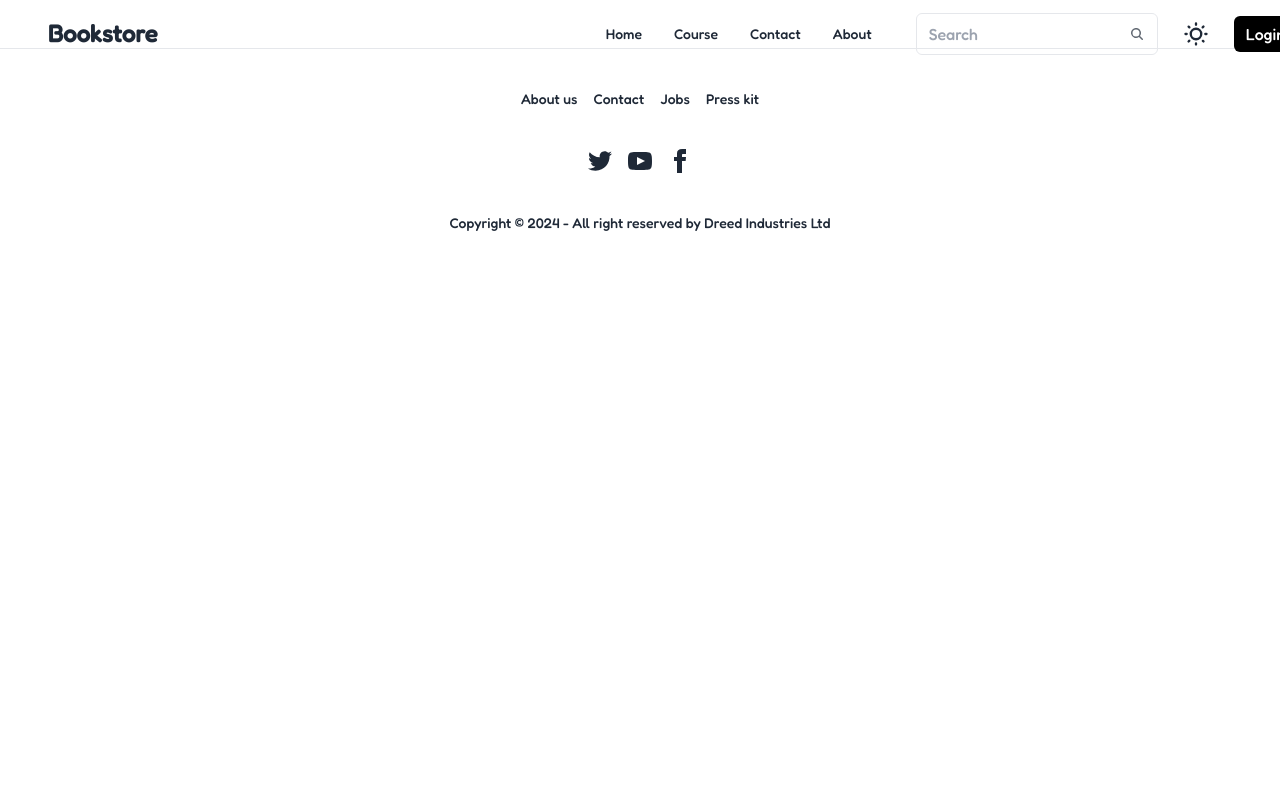
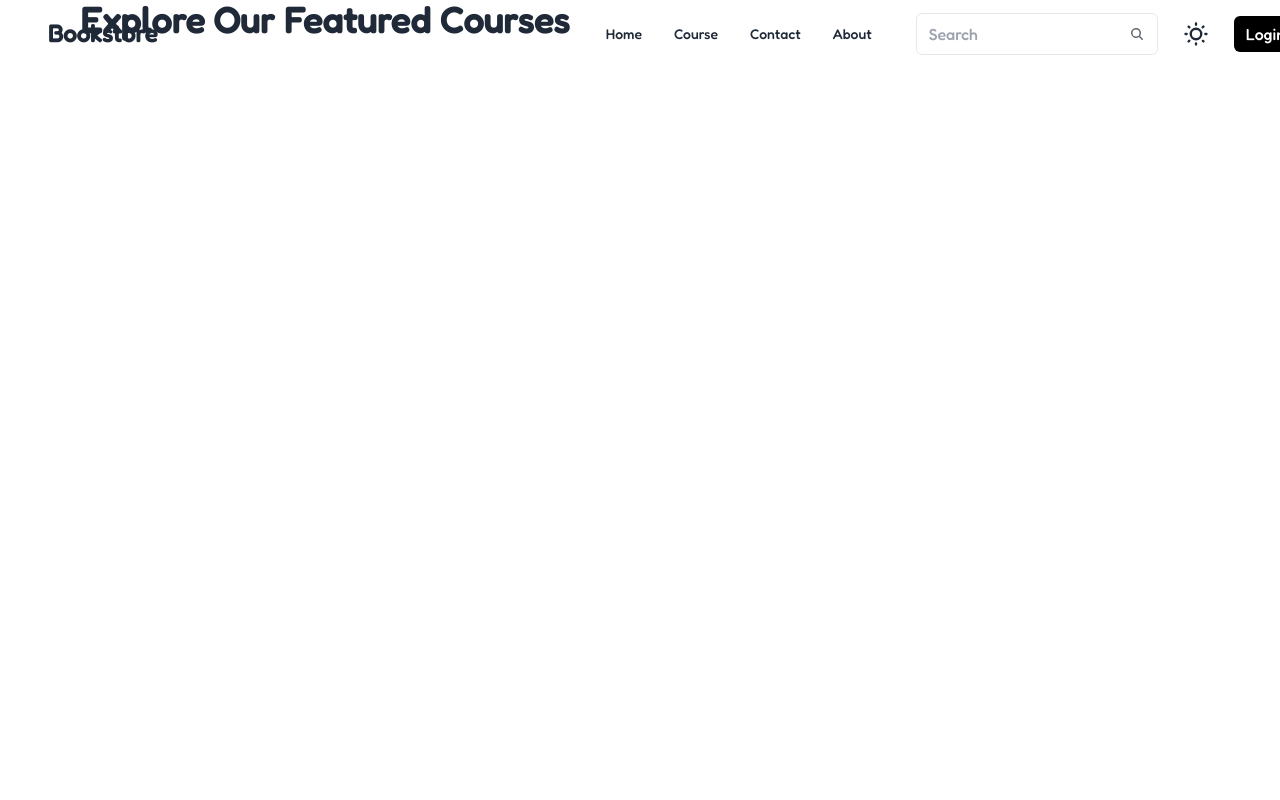
Before and after one commit to dimanranawaka/mern_stack_bookstore, a React (Vite) app in the folder Frontend/: page /course in a window 1280 px wide. Shown: the top 800 px of the page. Built offline with nearby package versions, Linux system fonts and the light colour scheme.

Commit message:
implement course

```diff
--- a/Frontend/src/Courses/Courses.jsx
+++ b/Frontend/src/Courses/Courses.jsx
@@ -2,12 +2,18 @@ import React from "react";
 import Navbar from "../components/Navbar";
 import Footer from "../components/Footer";
 import Course from "../components/Course";
+import list from "../assets/list.json";
 
 function Courses() {
+  console.log(list);
+
   return (
     <>
       <Navbar />
-      <Course />
+      <div className="min-h-screen">
+        <Course />
+      </div>
+
       <Footer />
     </>
   );
--- a/Frontend/src/components/Course.jsx
+++ b/Frontend/src/components/Course.jsx
@@ -1,7 +1,17 @@
 import React from "react";
 
 function Course() {
-  return <></>;
+  return (
+    <>
+      <div className="max-w-screen-2x1 container mx-auto md:px-20 px-4">
+        <div>
+          <h1 className="text-2xl font-semibold md:text-4xl">
+            Explore Our Featured Courses
+          </h1>
+        </div>
+      </div>
+    </>
+  );
 }
 
 export default Course;
```
